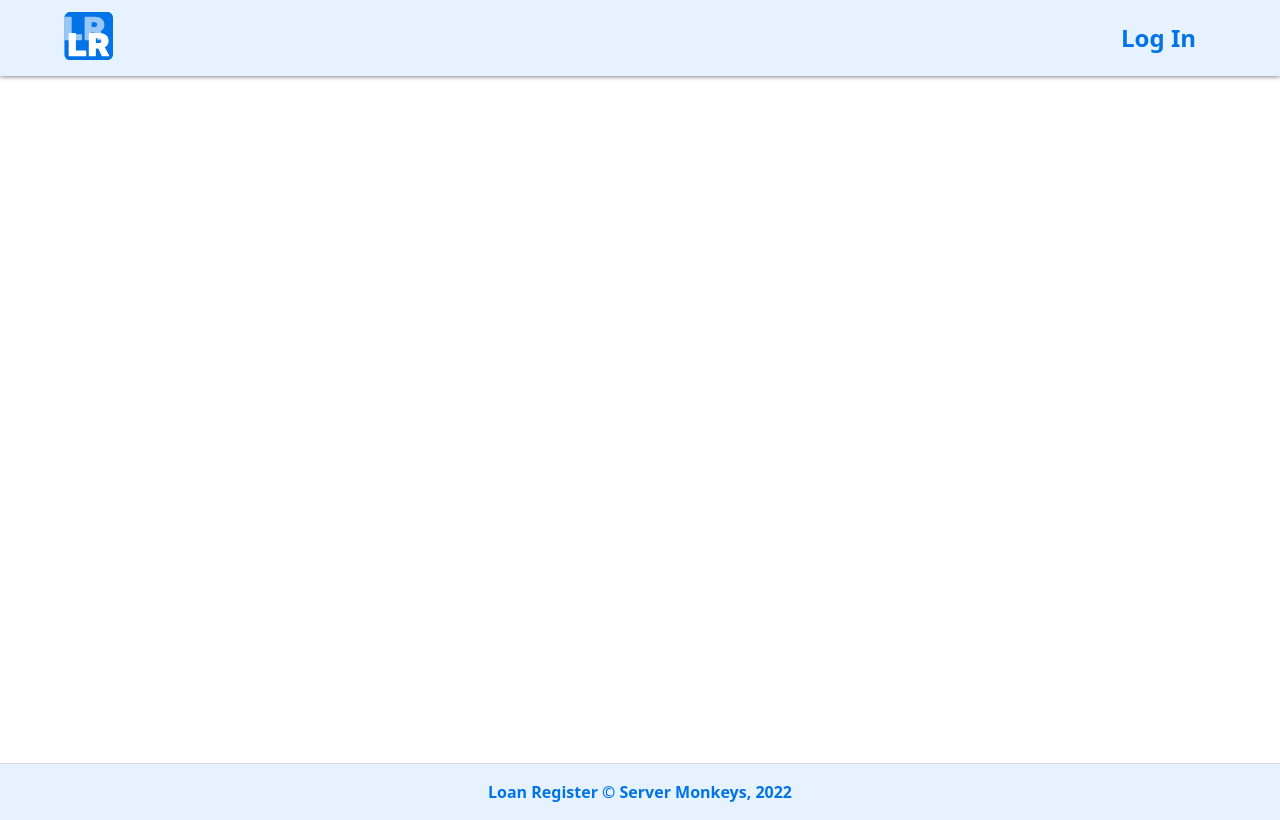
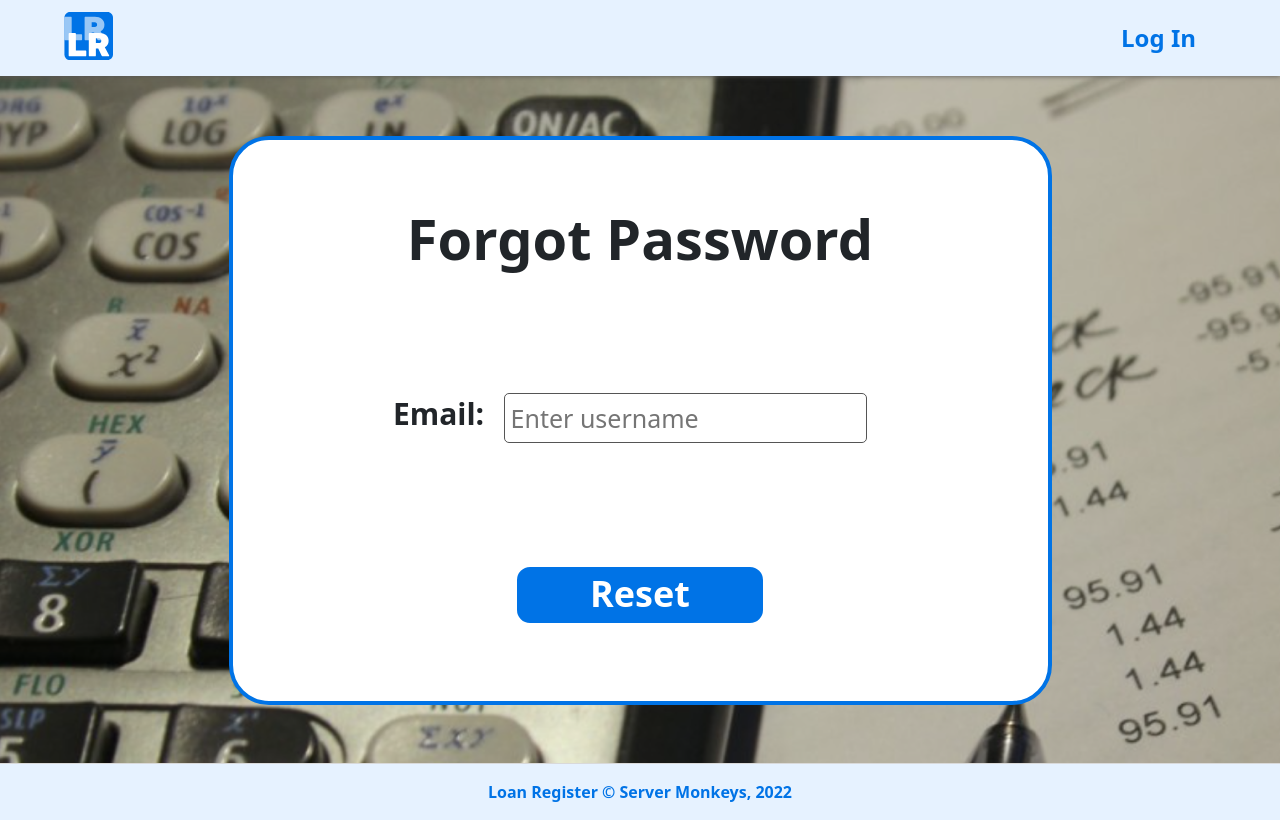
Before and after one commit to IT-Project-Server-Monkeys/Loan-Register-Frontend, a React (Create React App) app: page /forgot-password in a window 1280 px wide. Built offline with nearby package versions, Linux system fonts and the light colour scheme.

Commit message:
created forgot pwd page

```diff
--- a/src/App.js
+++ b/src/App.js
@@ -6,6 +6,7 @@ import { Home, Login, Signup, LoaneeDashboard, LoanerDashboard, AddItem, ItemDet
 
 import 'bootstrap/dist/css/bootstrap.min.css';
 import './styles/Global.scss'
+import ForgotPassword from './pages/ForgotPassword';
 
 
 function App() {
@@ -47,6 +48,7 @@ function App() {
             <Route path="/item-history/:id" element={<ItemHistory />} />
             <Route path="/stats" element={<Stats />} />
             <Route path="/signup" element={<Signup />} />
+            <Route path="/forgot-password" element={<ForgotPassword />} />
             <Route path="/account" element={<Account loginSession={loginSession} />} />
             <Route path="/change-password" element={<ChangePassword loginSession={loginSession} />} />
           </Routes>
--- /dev/null
+++ b/src/pages/ForgotPassword.js
@@ -0,0 +1,35 @@
+import React from 'react';
+import "../styles/ForgotPassword.scss";
+import { TextBkgBox, TextButton } from '../components';
+
+const ForgotPassword = (props) => {
+
+  // temporary login handler. generates random data,
+  // then passes it onto parent via the onLogin provided by parent
+  // TODO remove
+  const resetPassword = () => {
+    window.location.href='';
+  };
+
+  return (
+    <div className={"forgot-pwd"}>
+      <div className={"background"}>
+        <TextBkgBox>
+          <div className="h1">
+            Forgot Password
+          </div>
+          <div className={"inline-flex"}>
+            <div className="h3">
+              Email:
+            </div>
+            <input type="text" placeholder="Enter username" className={"input-box"}/>
+          </div>
+          <TextButton onClick={resetPassword} className={"button"}>Reset Password</TextButton>
+        </TextBkgBox>
+      </div>
+    </div>
+
+  );
+};
+
+export default ForgotPassword;
--- a/src/pages/Login.js
+++ b/src/pages/Login.js
@@ -31,7 +31,7 @@ const Login = (props) => {
             </div>
             <input type="text" placeholder="Enter password" className={"input-box"}/>
           </div>
-          <a href="/signup" className="a">Forgot password?</a>
+          <a href="/forgot-password" className="a">Forgot password?</a>
           <a href="/signup" className="a">New user?</a>
           <TextButton onClick={handleLogin} className={"button"}>Login</TextButton>
         </TextBkgBox>
--- /dev/null
+++ b/src/styles/ForgotPassword.scss
@@ -0,0 +1,22 @@
+.forgot-pwd{
+    .background{
+        text-align: center;
+        justify-content: center;
+        display: flex;
+        background-image: url("../images/backgroundImage.png");
+        background-repeat: repeat-y;
+        min-height: var(--main-height);
+        align-items: center;
+    }
+
+    .wrap{
+        font-size: 30px;
+        font-weight: bold;
+        width: 150px;
+        text-align: initial;
+    }
+
+    .text-bkg-box{
+        justify-content: space-around;
+    }
+}
```
